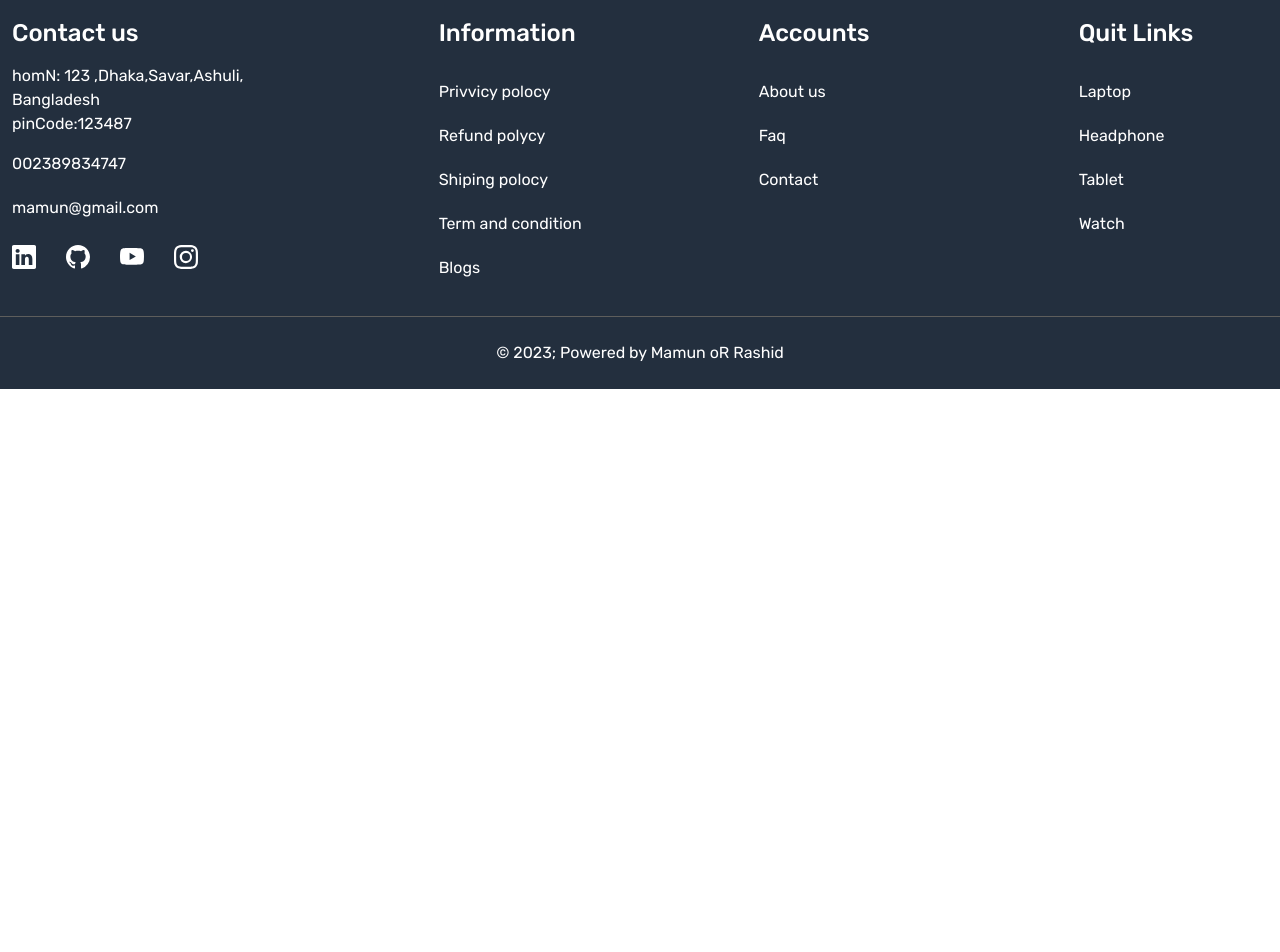
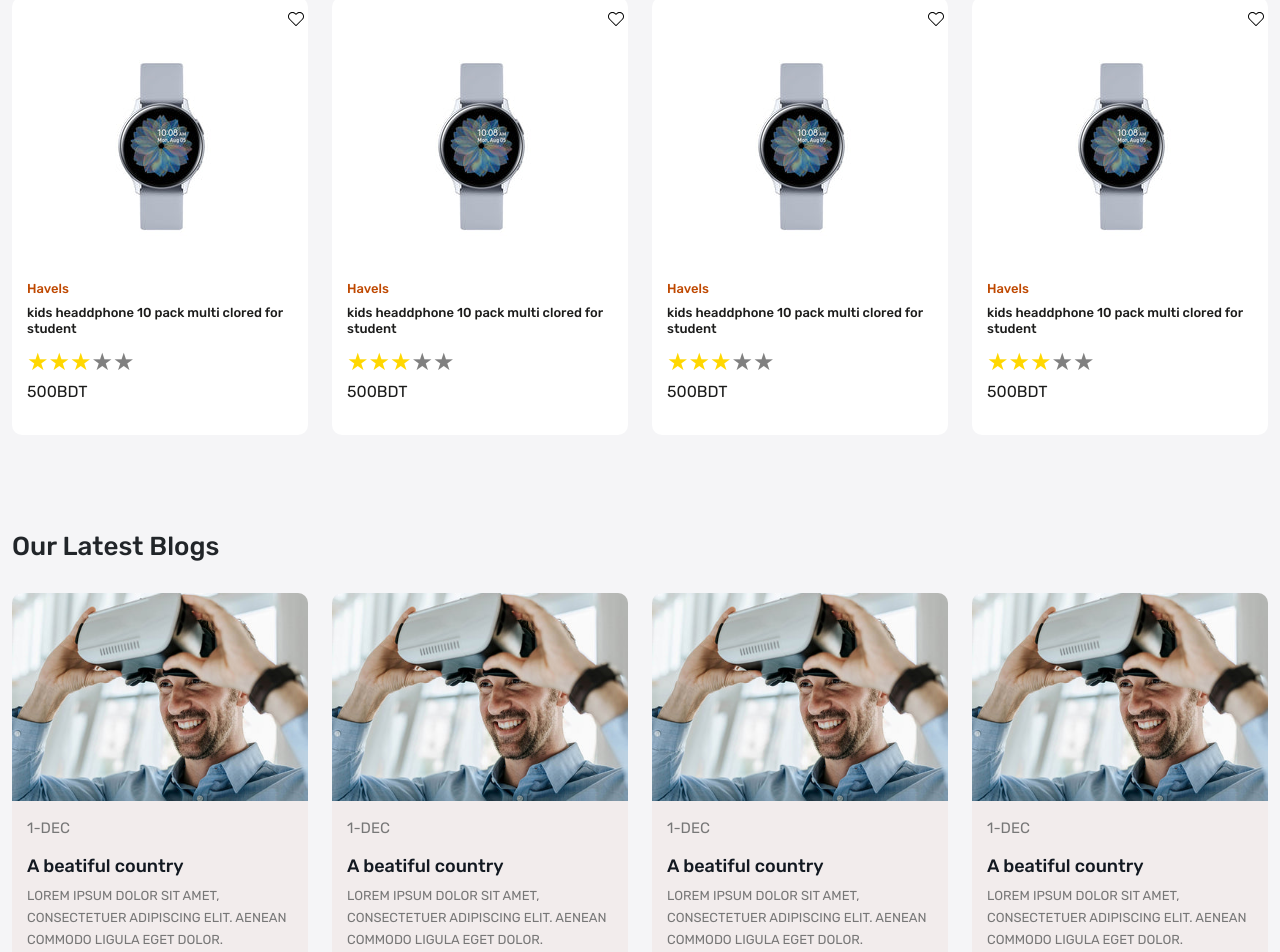
Before and after one commit to Mamun35421/E-comerce-Website, a React (Create React App) app: page / in a window 1280 px wide. Shown: the part 1600-2552 px from the top of the page. Before the commit the page ends 1989 px from the top, so only its background shows below. Built offline with nearby package versions, Linux system fonts and the light colour scheme.

Commit message:
Feature-section add

```diff
--- a/package.json
+++ b/package.json
@@ -12,6 +12,7 @@
     "react-dom": "^18.2.0",
     "react-fast-marquee": "^1.3.5",
     "react-icons": "^4.7.1",
+    "react-rating-stars-component": "^2.2.0",
     "react-redux": "^8.0.5",
     "react-router-dom": "^6.8.1",
     "react-scripts": "5.0.1",
--- a/src/App.css
+++ b/src/App.css
@@ -10,13 +10,20 @@
   --color-23f3e: #232f3e;
   --color-bf4800:#bf4800;
   --color-f5f5f7:#f5f5f7;
+  --color-777777: #777777;
+  --color-1c1c1b : #1c1c1b;
 }
 body{
   font-family: 'Rubik', sans-serif;
 }
-
+.section-heading{
+  font-size: 26px;
+  line-height: 32px;
+  font-weight: 500;
+  margin-bottom: 30px;
+}
 .card-wrapper{
-  background-color: rgb(218, 214, 214);
+  background-color: white;
   box-shadow: 0 0 10x #0000001a;
   padding: 15px;
  }
@@ -238,3 +245,90 @@ footer .input-group-text{
 
  /*Category section end */
 /*Home page end */
+
+.marque-wrapper{
+  background-color: var(--color-f5f5f7);
+}
+.blog-wrapper{
+  background-color: var(--color-f5f5f7);
+}
+  /*Blog card start */
+.blog-card{
+  background-color: rgb(242, 236, 236);
+  border-radius:10px ;
+
+}
+
+.blog-card img {
+  border-top-left-radius: 10px;
+  border-top-right-radius: 10px;
+}
+
+.blog-content{
+  padding: 15px;
+}
+
+.blog-content p{
+  font-size: 15px;
+  line-height: 24px;
+  text-transform: uppercase;
+  letter-spacing: 0;
+  color: var(--color-777777);
+  padding: 0;
+  border-radius: 5px;
+
+}
+.blog-content h5{
+  font-size: 18px;
+  color: var(--color-121921);
+}
+
+.blog-content p.dec{
+  font-size: 13px;
+  line-height: 22px;
+  color: var(--color-777777);
+}
+
+
+  /*Blog card ends */
+
+  /*Product Card start */
+ .product-card{
+  padding: 15px;
+  border-radius: 10px;
+  background-color: white;
+  overflow: hidden;
+
+}
+
+.product-card:hover .action-bar{
+  right: 0px;
+}
+
+.product-card .product-details h6{
+  color: var(--color-bf4800);
+  font-size: 13px;
+}
+.product-card .product-details h5{
+  font-size: 13px;
+  color: var(--color-1c1c1b);
+}
+.product-card .product-details p.price{
+  font-size: 16px;
+  color: var(--color-1c1c1b);
+
+}
+
+.action-bar{
+  top: 10%;
+  right: -23px;
+  transition: 0.3s;
+
+}
+
+.wishlist-icon{
+  top: 2%;
+  right: 4px;
+}
+
+    /*Product Card ends */
--- /dev/null
+++ b/src/Components/BlogCard.js
@@ -0,0 +1,27 @@
+import React from 'react'
+import { Link } from 'react-router-dom'
+
+const BlogCard = () => {
+  return (
+    <div className='col-3'>
+        <div className='blog-card'>
+            <div className='card-image'>
+                <img src='images/blog-1.jpg' className='img-fluid' alt='blog'/>
+            </div>
+
+            <div className='blog-content'>
+                <p className='date'>1-DEC</p>
+                <h5 className='title'>A beatiful country</h5>
+                <p className='dec'>Lorem ipsum dolor sit amet, consectetuer adipiscing elit. Aenean commodo ligula eget dolor. </p>
+                <Link to='/' className='button'>
+                    Read more
+                </Link>
+
+            </div>
+
+        </div>
+    </div>
+  )
+}
+
+export default BlogCard
--- /dev/null
+++ b/src/Components/ProductCard.js
@@ -0,0 +1,58 @@
+import React from 'react'
+import ReactStars from "react-rating-stars-component";
+import { Link } from 'react-router-dom';
+
+
+const ProductCard = () => {
+  return (
+    <div className='col-3'>
+      <div className='product-card position-relative'>
+        <div className='wishlist-icon position-absolute'>
+          <Link>
+           <img src='images/wish.svg' alt='wish'/>
+          </Link>
+        </div>
+        <div className='product-image'>
+          <img src='images/watch.jpg' alt='product img' />
+
+          <div className='product-details'>
+            <h6 className='brand'>Havels</h6>
+            <h5 className='product-title'>
+              kids headdphone 10 pack multi clored for student
+            </h5>
+            <ReactStars
+              count={5}
+
+              size={24}
+              value='3'
+              edit='true'
+              activeColor="#ffd700"
+            />
+            <p className='price'>500BDT</p>
+
+          </div>
+          <div className='action-bar position-absolute'>
+            <div className='d-flex flex-column gap-15'>
+              <Link>
+              <img src='images/prodcompare.svg' alt='compare'/>
+
+              </Link>
+              <Link>
+              <img src='images/view.svg' alt='view'/>
+
+              </Link>
+              <Link>
+              <img src='images/add-cart.svg' alt='addcart'/>
+
+              </Link>
+            </div>
+
+          </div>
+        </div>
+
+      </div>
+    </div>
+  )
+}
+
+export default ProductCard
--- a/src/Pages/Home.js
+++ b/src/Pages/Home.js
@@ -1,6 +1,8 @@
 import React from 'react'
 import Marquee from 'react-fast-marquee'
 import { Link } from 'react-router-dom'
+import BlogCard from '../Components/BlogCard'
+import ProductCard from '../Components/ProductCard'
 
 const Home = () => {
   return (
@@ -245,6 +247,36 @@ const Home = () => {
           </div>
         </div>
       </section>
+      <section className='blog-wrapper py-5 home-wraper-2'>
+        <div className='container-xxl'>
+          <div className='row'>
+            <div className='col-12'>
+              <h3 className='section-heading'>Feature Colection</h3>
+            </div>
+            <ProductCard/>
+            <ProductCard/>
+            <ProductCard/>
+            <ProductCard/>
+
+          </div>
+        </div>
+      </section>
+      <section className='blog-wrapper py-5 home-wraper-2'>
+        <div className='container-xxl'>
+          <div className='row'>
+            <div className='col-12'>
+              <h3 className='section-heading'>Our Latest Blogs</h3>
+            </div>
+            <BlogCard/>
+            <BlogCard/>
+            <BlogCard/>
+            <BlogCard/>
+          </div>
+        </div>
+      </section>
+
+
+
 
     </>
   )
```
Also changed, not shown: 1 other file (tests, documents, lock files or other folders).
